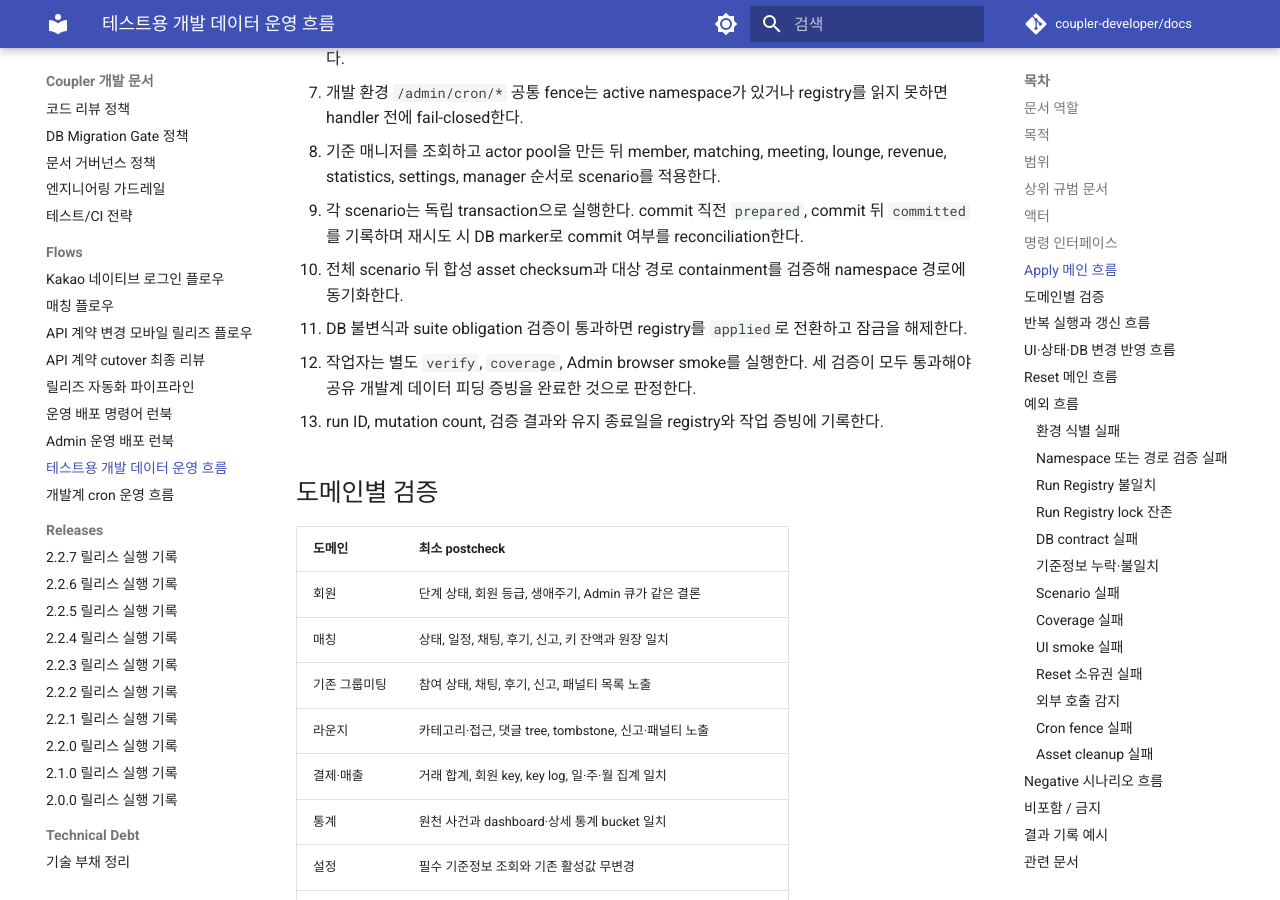
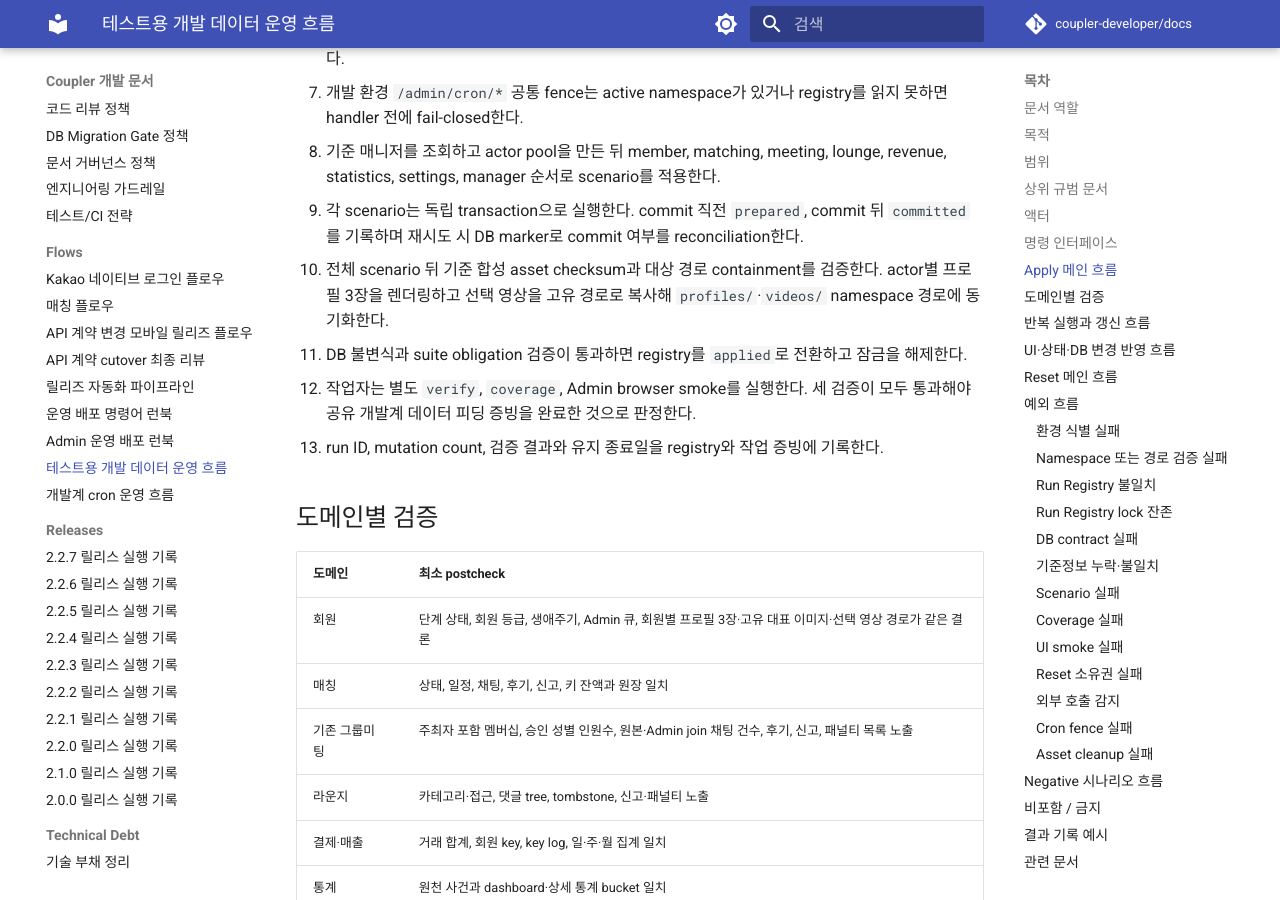
Before and after one commit to coupler-developer/docs, an MkDocs documentation site: the page built from content/flows/cross-project/development-test-data-flow.md, in a window 1280 px wide and 900 px high, scrolled down 2587 px. Built offline with MkDocs 1.6.1 and Material for MkDocs 9.7.7, drawn with Linux system fonts in a browser that asks for light colours; comment, search, counter and statistics services are not loaded; some of the changed text lies outside the part shown.

Commit message:
docs: 개발 데이터 미디어와 미팅 검증 기준 보강
Reason:
- 구현된 actor별 profiles/videos 경로와 기존 문서의 scenario 경로 설명이 불일치함
- 그룹미팅 주최자 멤버십과 Admin 채팅 join 불변식이 문서에 명시되지 않음

Changes:
- 단일 공용 placeholder 금지와 회원별 프로필·영상 검증 기준 추가
- 실제 namespace 미디어 경로와 asset sync 구조 반영
- 그룹미팅 멤버십·성별 인원수·Admin 채팅 postcheck 추가

How:
- 개발 데이터 정책, 시스템 아키텍처, 운영 흐름의 기존 책임 범위 안에서 동기화

Tests:
- yarn validate:docs 통과
- release 검증 120/120 통과
- Markdown lint 및 MkDocs build 통과

```diff
--- a/content/flows/cross-project/development-test-data-flow.md
+++ b/content/flows/cross-project/development-test-data-flow.md
@@ -32,7 +32,7 @@
 | 개발 데이터 CLI | 환경 차단, 잠금, 트랜잭션, 검증, 결과 출력 |
 | Run Registry | global cron fence, active run, history와 ETag 직렬화 제공 |
 | 개발 DB | 합성 데이터 저장과 namespace 잠금 제공 |
-| 개발 미디어 저장소 | checksum이 고정된 합성 asset 보관 |
+| 개발 미디어 저장소 | checksum이 고정된 기준 asset과 actor별 namespace 프로필·영상 보관 |
 | 관리자 시스템 | 실제 탭·filter별 조회 결과 제공 |
 | Admin browser runner | 기존 QA role session으로 route·filter별 실제 렌더 검증 |
 
@@ -75,7 +75,7 @@ pnpm --dir coupler-api data-feed reset --namespace qa-cms --confirm qa-cms
 7. 개발 환경 `/admin/cron/*` 공통 fence는 active namespace가 있거나 registry를 읽지 못하면 handler 전에 fail-closed한다.
 8. 기준 매니저를 조회하고 actor pool을 만든 뒤 member, matching, meeting, lounge, revenue, statistics, settings, manager 순서로 scenario를 적용한다.
 9. 각 scenario는 독립 transaction으로 실행한다. commit 직전 `prepared`, commit 뒤 `committed`를 기록하며 재시도 시 DB marker로 commit 여부를 reconciliation한다.
-10. 전체 scenario 뒤 합성 asset checksum과 대상 경로 containment를 검증해 namespace 경로에 동기화한다.
+10. 전체 scenario 뒤 기준 합성 asset checksum과 대상 경로 containment를 검증한다. actor별 프로필 3장을 렌더링하고 선택 영상을 고유 경로로 복사해 `profiles/`·`videos/` namespace 경로에 동기화한다.
 11. DB 불변식과 suite obligation 검증이 통과하면 registry를 `applied`로 전환하고 잠금을 해제한다.
 12. 작업자는 별도 `verify`, `coverage`, Admin browser smoke를 실행한다. 세 검증이 모두 통과해야 공유 개발계 데이터 피딩 증빙을 완료한 것으로 판정한다.
 13. run ID, mutation count, 검증 결과와 유지 종료일을 registry와 작업 증빙에 기록한다.
@@ -84,9 +84,9 @@ pnpm --dir coupler-api data-feed reset --namespace qa-cms --confirm qa-cms
 
 | 도메인 | 최소 postcheck |
 | --- | --- |
-| 회원 | 단계 상태, 회원 등급, 생애주기, Admin 큐가 같은 결론 |
+| 회원 | 단계 상태, 회원 등급, 생애주기, Admin 큐, 회원별 프로필 3장·고유 대표 이미지·선택 영상 경로가 같은 결론 |
 | 매칭 | 상태, 일정, 채팅, 후기, 신고, 키 잔액과 원장 일치 |
-| 기존 그룹미팅 | 참여 상태, 채팅, 후기, 신고, 패널티 목록 노출 |
+| 기존 그룹미팅 | 주최자 포함 멤버십, 승인 성별 인원수, 원본·Admin join 채팅 건수, 후기, 신고, 패널티 목록 노출 |
 | 라운지 | 카테고리·접근, 댓글 tree, tombstone, 신고·패널티 노출 |
 | 결제·매출 | 거래 합계, 회원 key, key log, 일·주·월 집계 일치 |
 | 통계 | 원천 사건과 dashboard·상세 통계 bucket 일치 |
@@ -239,11 +239,13 @@ environment=development
 namespace=qa-cms
 run_id=qa-cms-20260714t100000k0900
 suite=cms-all
-catalog_version=1
+catalog_version=2
 schema_fingerprint=sha256:7d2f2e0c1b40
 reference_time=2026-07-14T10:00:00+09:00
 scenarios=all-pass
 branch_coverage=100%
+profile_media=PASS
+meeting_admin_chat_join=PASS
 route_classification=54/54
 data_surface_coverage=52/52
 ui_render_coverage=52/52
```
Also changed, not shown: content/architecture/development-test-data-system.md (+11 -5 lines), content/policy/development-test-data-policy.md (+8 -1 lines).
